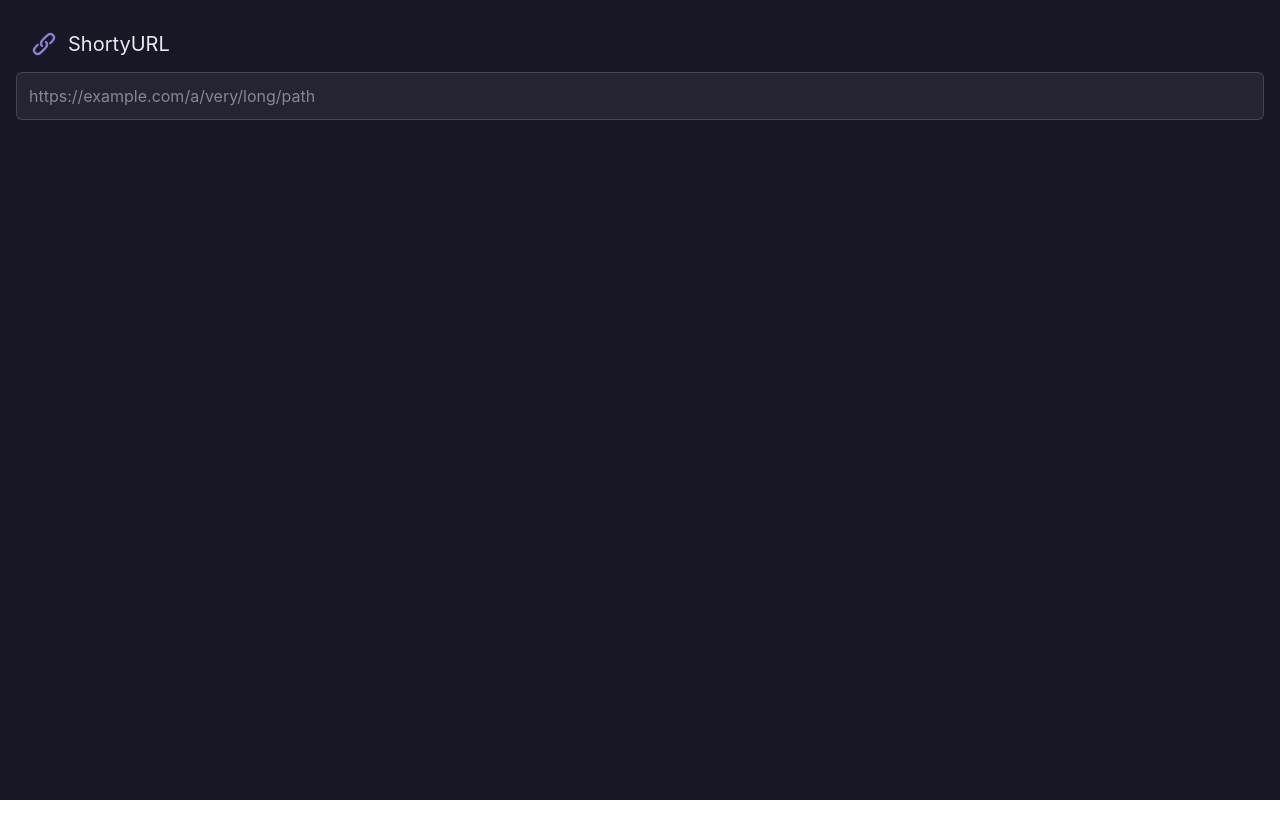
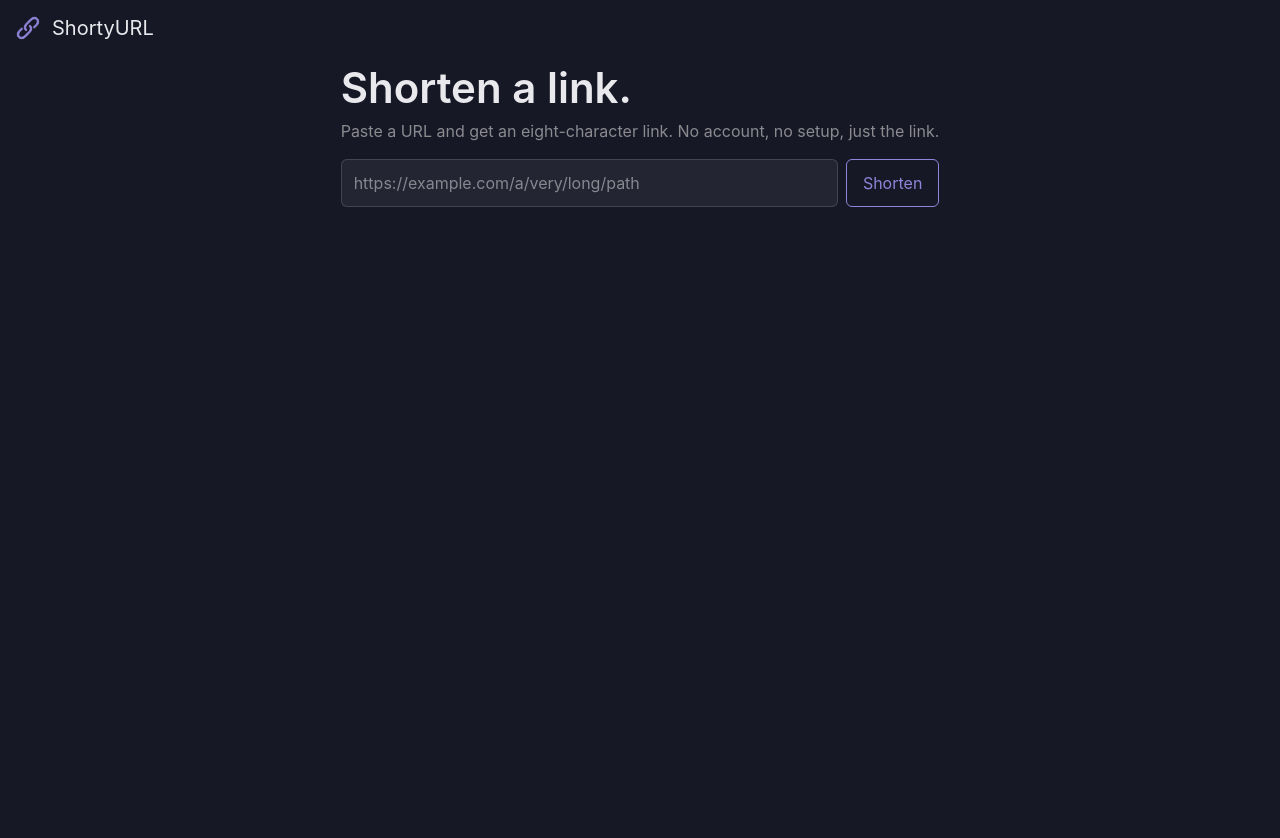
Before and after one commit to andregarcia0412/url-shortener, a React (Vite) app in the folder frontend/: page / in a window 1280 px wide. Shown: the top 838 px of the page. Before the commit the page ends 800 px from the top, so only its background shows below. Built offline with nearby package versions, Linux system fonts and the light colour scheme; no server answers.

Commit message:
:sparkles: feature: add components and integration to app

```diff
--- a/frontend/src/App.tsx
+++ b/frontend/src/App.tsx
@@ -1,15 +1,68 @@
 import { useState } from "react";
 import { Header } from "./components/Header";
 import { Input } from "./components/Input";
+import { Button } from "./components/Button";
+import { UrlSchema } from "./validations/url.schema";
+import { ErrorMessage } from "./components/ErrorMessage";
+import { LinkService } from "./api/link.service";
 
 function App() {
   const [text, setText] = useState<string>("");
+  const [errorMessage, setErrorMessage] = useState<string | null>(null);
+  const [loading, setLoading] = useState<boolean>(false);
+  const [shortenedUrl, setShortenedUrl] = useState<string | null>(null);
+
+  const handleSubmit = async () => {
+    const parsed = UrlSchema.safeParse({ url: text });
+
+    if (!parsed.success) {
+      setErrorMessage(parsed.error.issues[0].message);
+      return;
+    } else {
+      setErrorMessage(null);
+    }
+
+    setLoading(true);
+    try {
+      const { shortCode } = await LinkService.generateShortUrl({
+        originalUrl: parsed.data?.url,
+      });
+
+      setShortenedUrl(shortCode);
+      console.log(shortCode);
+    } catch (e) {
+      setErrorMessage(e instanceof Error ? e.message : "Unknown Error");
+    } finally {
+      setLoading(false);
+    }
+  };
 
   return (
-    <main className="min-h-screen bg-bg text-ink p-4">
+    <>
       <Header />
-      <Input text={text} setText={setText} />
-    </main>
+      <main className="flex flex-col items-center min-h-screen bg-bg text-ink">
+        <section className="flex flex-col w-fit gap-4">
+          <div>
+            <h1 className="text-[42px] font-semibold text-ink">
+              Shorten a link.
+            </h1>
+            <p className="text-[16px] text-muted">
+              Paste a URL and get an eight-character link. No account, no setup,
+              just the link.
+            </p>
+          </div>
+
+          <div className="flex flex-col gap-2">
+            <div className="flex items-center gap-2">
+              <Input text={text} setText={setText} />
+              <Button onClick={handleSubmit} loading={loading} />
+            </div>
+
+            {errorMessage && <ErrorMessage message={errorMessage} />}
+          </div>
+        </section>
+      </main>
+    </>
   );
 }
 
```
